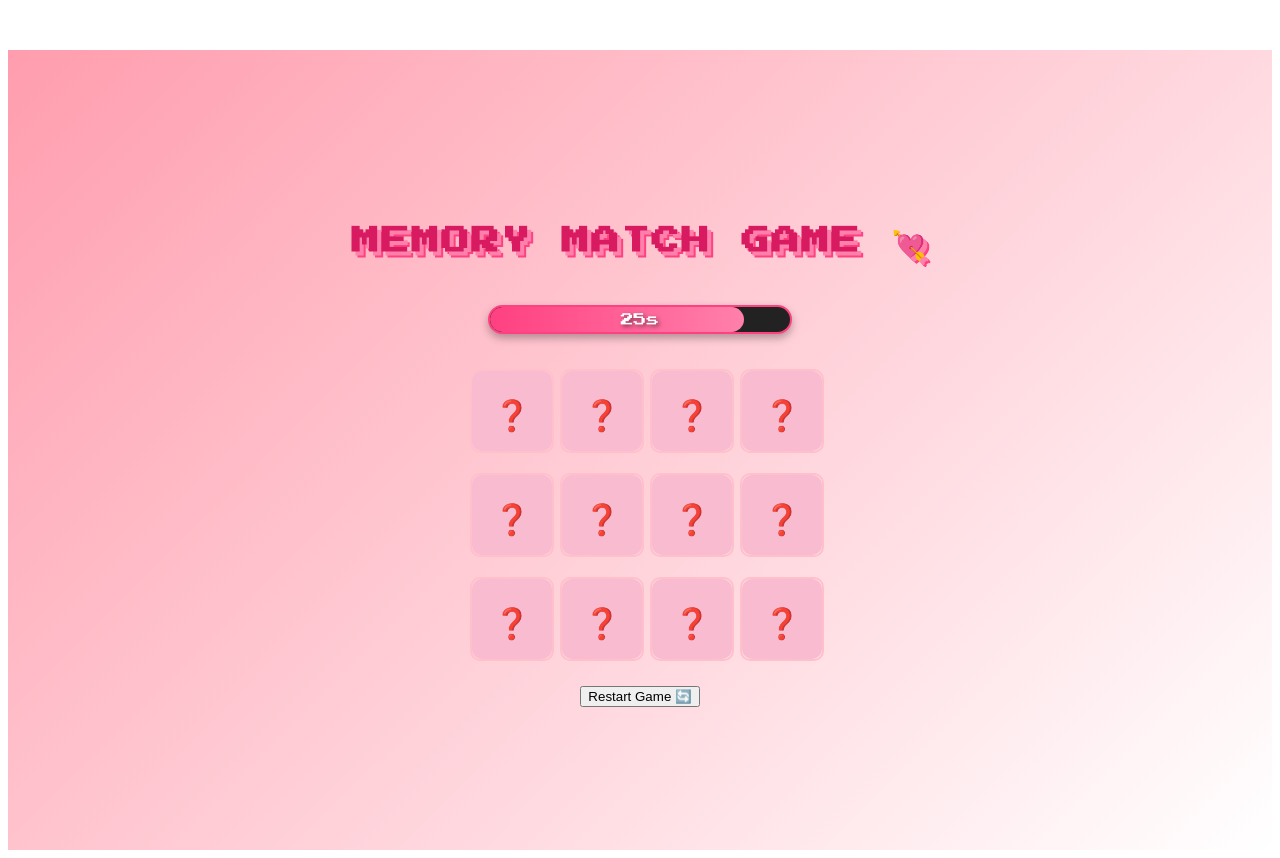
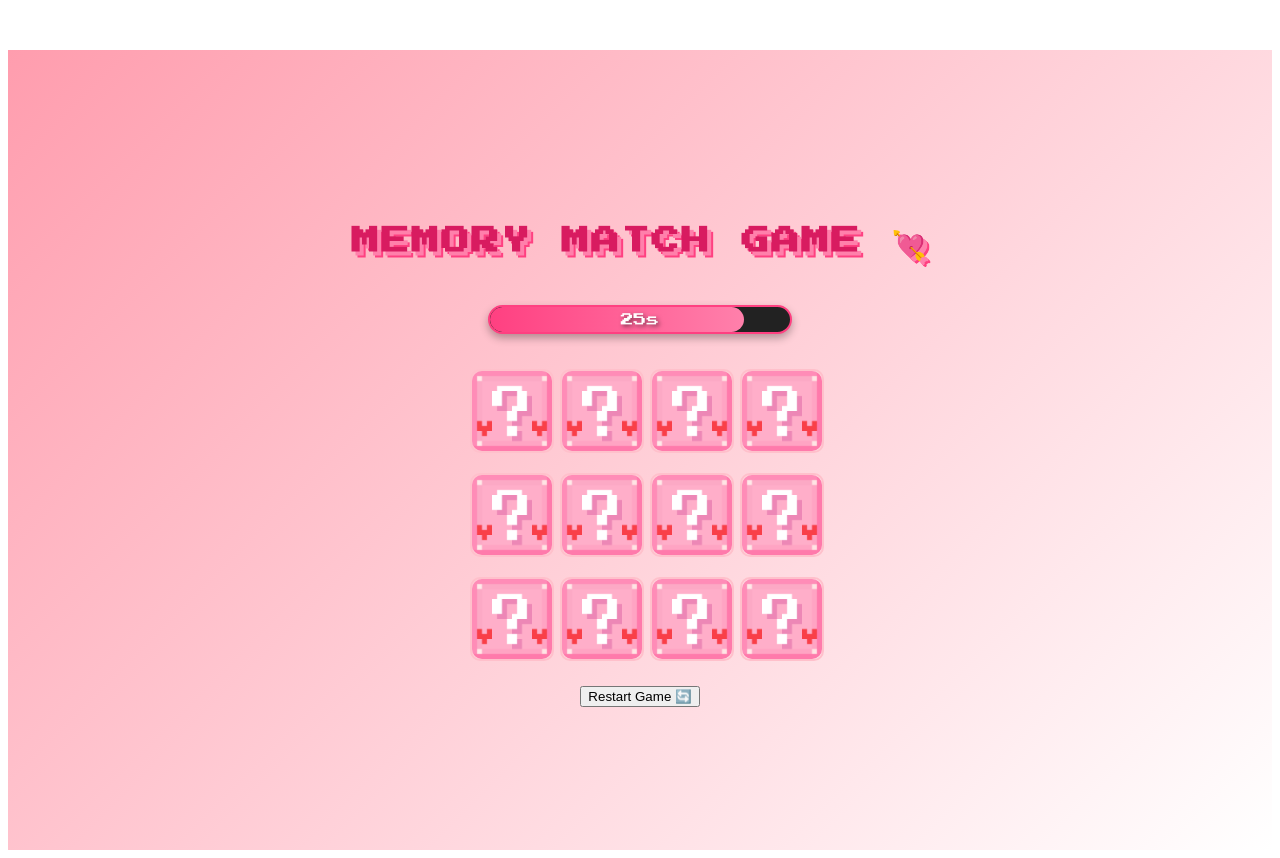
Before and after one commit to RevaLaxmi/valentines-memory-game, a Next.js app: page /game in a window 1280 px wide. Built offline with nearby package versions, Linux system fonts and the light colour scheme.

Commit message:
the cover image has changed - but now i need to work on the flip animation

```diff
--- a/src/components/MemoryGame.tsx
+++ b/src/components/MemoryGame.tsx
@@ -120,7 +120,7 @@ export default function MemoryGame() {
                 onClick={() => handleCardClick(c)}
                 >
                 {/* Back side (Hidden when flipped) */}
-                <div className="card-back">❓</div>
+                <div className="card-back"></div>
 
                 {/* Front side (Shows emoji when flipped) */}
                 <div className="card-front">{c.emoji}</div>
--- a/src/styles/game.css
+++ b/src/styles/game.css
@@ -31,34 +31,11 @@ h2 {
     margin: 20px 0;
   }
 
-  .card {
-    width: 80px;
-    height: 80px;
-    font-size: 30px;
-    text-align: center;
-    background-color: transparent; /* Make background transparent */
-    border-radius: 10px;
-    cursor: pointer;
-    transition: transform 0.6s ease-in-out;
-    transform-style: preserve-3d; /* Enables 3D flipping */
-    position: relative;
-}
-
-/* Flipped state */
-.card.flipped {
-    transform: rotateY(180deg);
-}
-
-  .card.matched {
-    background-color: #e91e63;
-    color: white;
-  }
-
   .card .card-front, .card .card-back {
     position: absolute;
     width: 100%;
     height: 100%;
-    backface-visibility: hidden; /* Hide the back when flipping */
+    backface-visibility: hidden; /* Hide one side when flipping */
     display: flex;
     align-items: center;
     justify-content: center;
@@ -66,11 +43,41 @@ h2 {
     border-radius: 10px;
 }
 
+
+.card {
+    width: 80px;
+    height: 80px;
+    font-size: 30px;
+    text-align: center;
+    border-radius: 10px;
+    cursor: pointer;
+    transition: transform 0.6s ease-in-out;
+    transform-style: preserve-3d;
+    position: relative;
+    background-color: transparent; /* Keep background transparent */
+}
+
+.card.flipped .card-front {
+    transform: rotateY(0deg);
+}
+.card.flipped .card-back {
+    transform: rotateY(-180deg);
+}
+
+
+  .card.matched {
+    background-color: #e91e63;
+    color: white;
+  }
+
 /* Card back (question mark side) */
 .card .card-back {
-    background: #f8bbd0;
-    color: #d81b60;
+    background: url('/images/pinkblock.jpg') no-repeat center center;
+    background-size: cover;
+    color: transparent; /* Hide text if any */
 }
+
+
 
 /* Card front (emoji side) */
 .card .card-front {
@@ -78,6 +85,7 @@ h2 {
     color: white;
     transform: rotateY(180deg); /* Initially hidden */
 }
+
 
 
   .win-message {
@@ -121,3 +129,11 @@ h2 {
     font-family: 'Press Start 2P', cursive;
     text-shadow: 2px 2px 4px rgba(0, 0, 0, 0.5);
 }
+
+
+
+/*
+
+
+
+*/
```
Also changed, not shown: public/images/pinkblock.jpg (renamed from pinkblock.webp).
